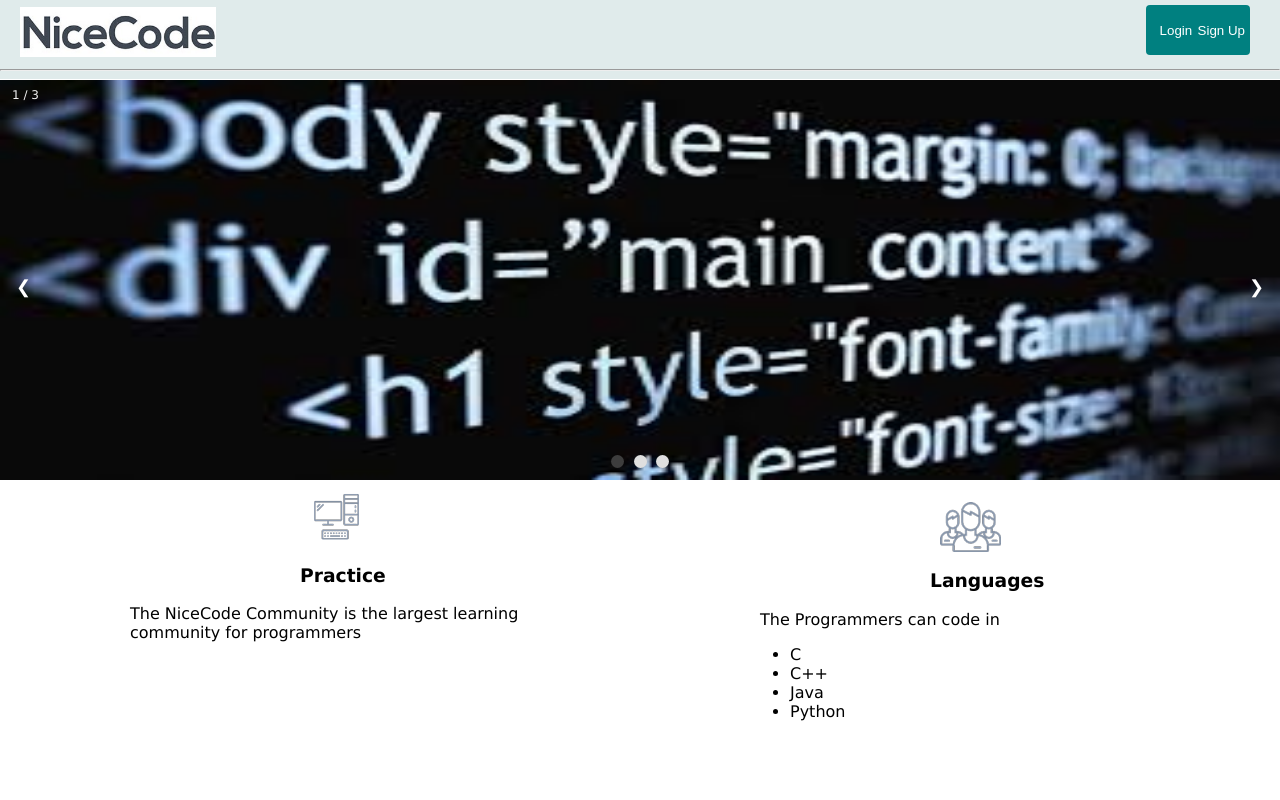
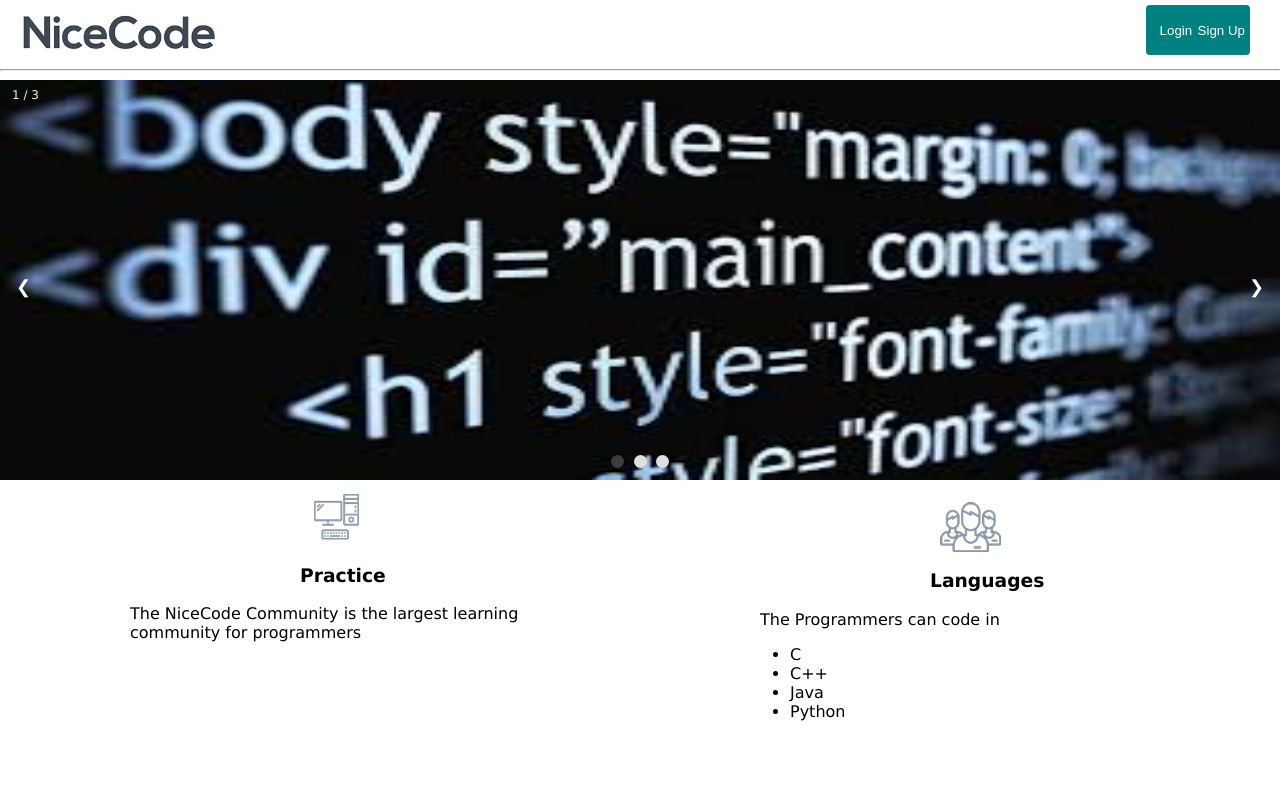
Before and after one commit to adeepsingh/Online-Judge-Platform, a plain HTML site: page index.html in a window 1280 px wide. Shown: the top 800 px of the page. Drawn offline with Linux system fonts and the light colour scheme.

Commit message:
Update index.html

```diff
--- a/index.html
+++ b/index.html
@@ -20,7 +20,7 @@
             top: 0;
             position: fixed;
             z-index: 2;
-            background-color:#e0ebeb;
+            background-color:white;
         }
 
         .login_button {
```
